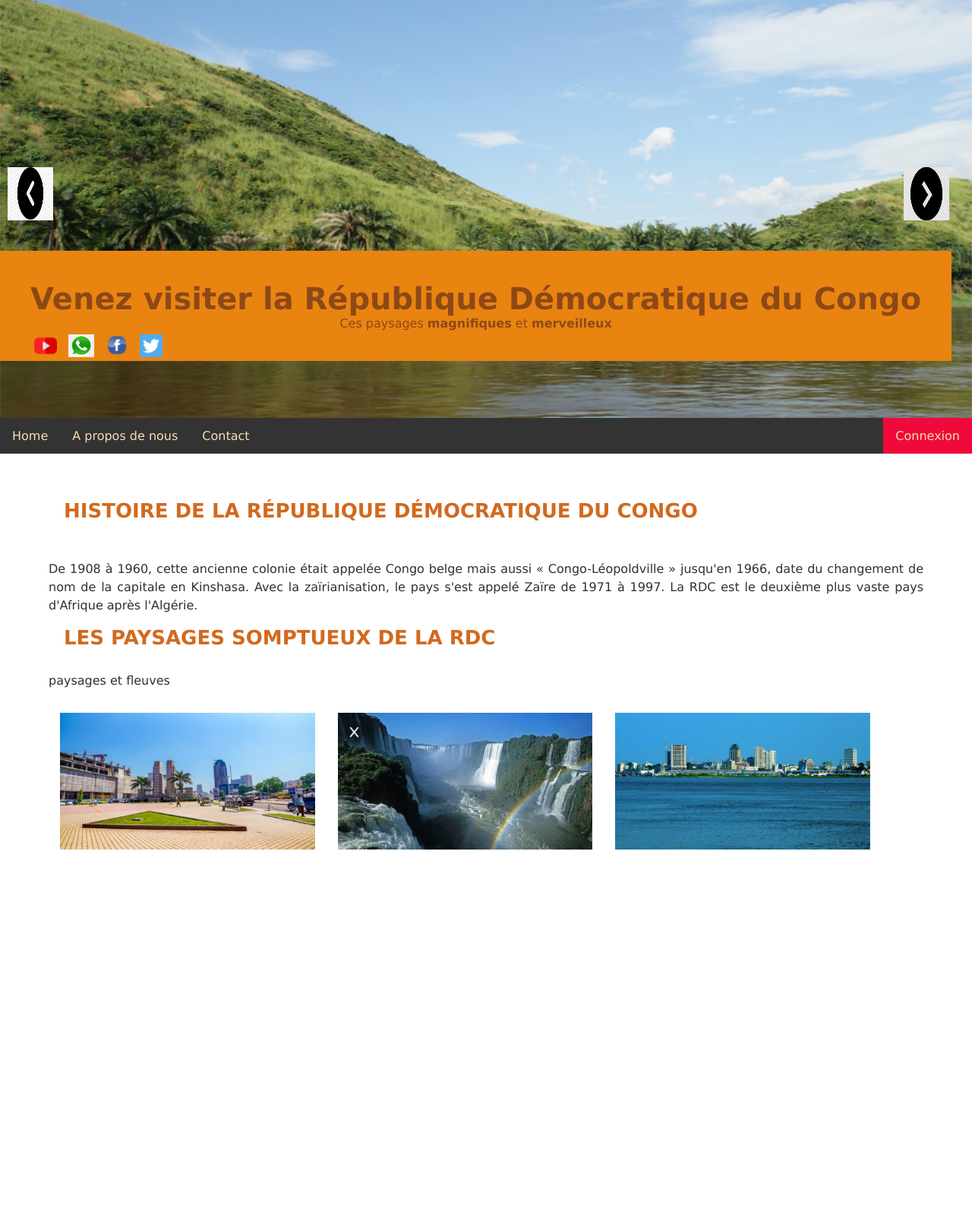
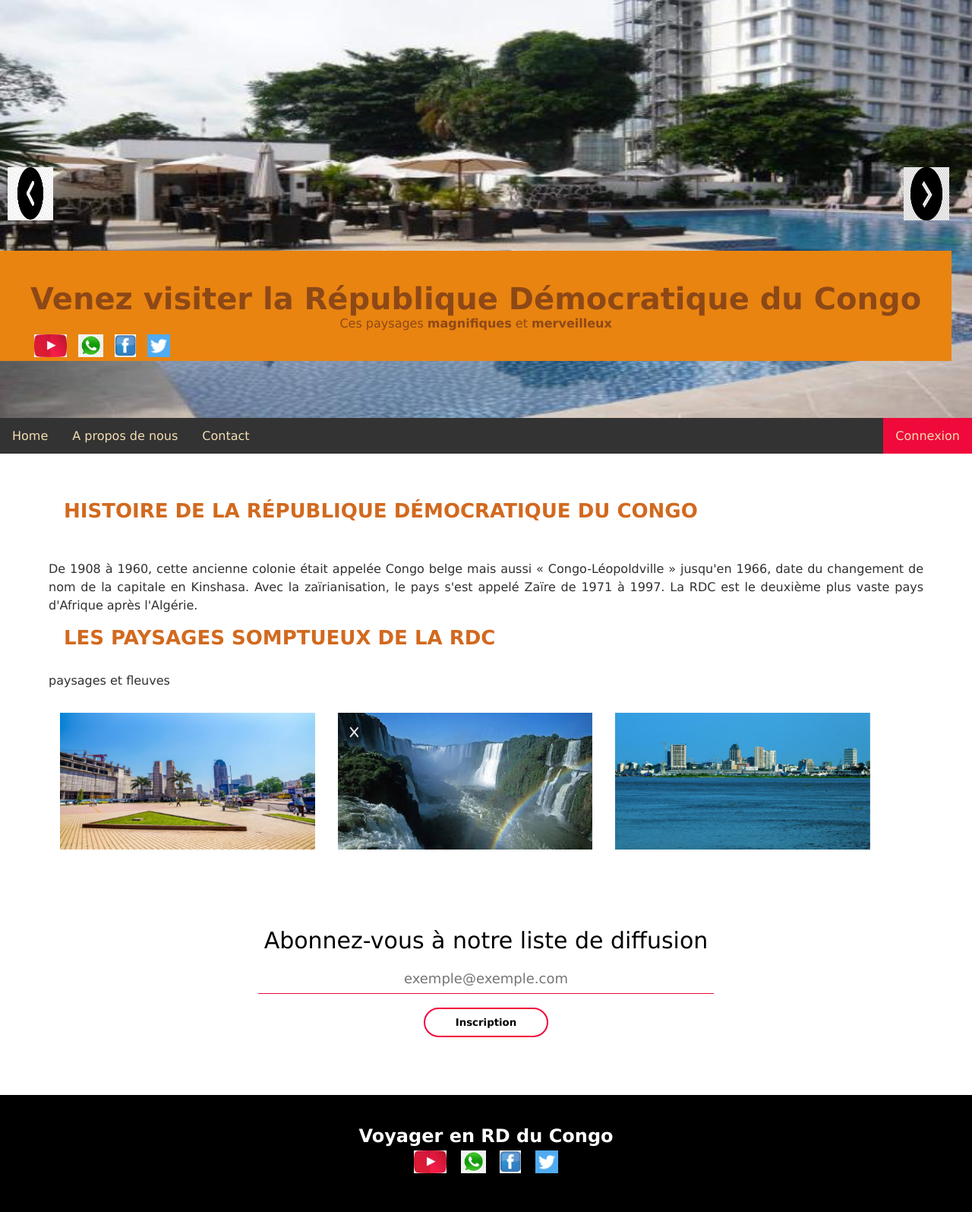
Before and after one commit to nella5/Congo-travel, a plain HTML site: page index.html in a window 1280 px wide. Shown: the whole page at 76% size. Before the commit the page ends 1143 px from the top, so only its background shows below. Drawn offline with Linux system fonts and the light colour scheme.

Commit message:
création slide avec js-suppr images-créations nouveau dossier pr les réseaux sociaux -modif js et css

```diff
--- a/index.html
+++ b/index.html
@@ -11,21 +11,21 @@
 
 <body>
 	<div id="slider">
-		<img src="images/Fleuve-Congo-paysage.jpg" id="img">
+		<img src="images/slide/Congo.jpg" id="img">
 
 		<div class="entête_titre">
 			<h1>Venez visiter la République Démocratique du Congo</h1>
 			Ces paysages <strong>magnifiques</strong> et <strong>merveilleux</strong>
 			<div id="rs">
-				<img src="images/youtube1.png" class="reseaux sociaux">
-				<img src="images/g-icon-whatsapp-grass-symbol.png" class="reseaux sociaux">
-				<img src="images/facebook.png" class="reseaux sociaux">
-				<img src="images/twitter.png" class="reseaux sociaux">
+				<img src="réseaux sociaux/youtube.jfif" class="reseaux sociaux">
+				<img src="réseaux sociaux/g-icon-whatsapp-grass-symbol.png" class="reseaux sociaux">
+				<img src="réseaux sociaux/3téléchargement.jfif" class="reseaux sociaux">
+				<img src="réseaux sociaux/twitter.png" class="reseaux sociaux">
 			</div>
 		</div>
 
-		<div id="btn_left"><img src="images/gauche.jpg" class="left" height="50px"></div>
-		<div id="btn_right"><img src="images/droit.jpg" class="right" height="50px"></div>
+		<div id="btn_left"><img src="images/gauche.jpg" class="left" height="50px" onclick="slider(-1)"></div>
+		<div id="btn_right"><img src="images/droit.jpg" class="right" height="50px" onclick="slider(1)"></div>
 
 	</div>
 
@@ -73,7 +73,7 @@
 		</div>
 
 		<div class="colonne">
-			<img src="images/kiknshasa.jpg" class="image" style="width:100%">
+			<img src="images/kinshasa.jpg" class="image" style="width:100%">
 			<div class="middle">
 				<div class="text"><strong> Vue sur Kinshasa</strong> </div>
 
@@ -83,6 +83,26 @@
 
 	</div>
 
+	<!--formulaire newsletter-->
+
+	<div class="inscription-boîte">
+		<h2>Abonnez-vous à notre liste de diffusion</h2>
+
+		<form class="inscription">
+			<input type="email" placeholder="exemple@exemple.com" autocomplete="off">
+			<button type="submit"><span>Inscription</span></button>
+		</form>
+	</div>
+
+	<div class="footer">
+
+		<h2>Voyager en RD du Congo<br>
+			<img src="réseaux sociaux/youtube.jfif" class="reseaux sociaux">
+			<img src="réseaux sociaux/g-icon-whatsapp-grass-symbol.png" class="reseaux sociaux">
+			<img src="réseaux sociaux/3téléchargement.jfif" class="reseaux sociaux">
+			<img src="réseaux sociaux/twitter.png" class="reseaux sociaux">
+		</h2>
+	</div>
 
 	<script src="script.js" type="text/javascript"></script>
 </body>
--- a/script.js
+++ b/script.js
@@ -0,0 +1,37 @@
+var compteurImage= 1;
+var totalimage= 5;
+
+function slider(x){
+ var image=document.getElementById('img');
+compteurImage=compteurImage + x;
+image.src="images/slide/Congo" + compteurImage + ".jpg";
+
+if (compteurImage >=totalimage)
+{
+	compteurImage=1;
+}
+if(compteurImage<1){
+compteurImage=totalimage;
+
+}
+
+}
+
+
+
+function sliderAutomatique(){
+	var image=document.getElementById('img');
+   compteurImage=compteurImage + 1;
+   image.src="images/slide/Congo" + compteurImage + ".jpg";
+
+   if (compteurImage >=totalimage)
+   {
+	   compteurImage=1;
+   }
+   if(compteurImage<1){
+   compteurImage=totalimage;
+
+   }
+
+   }
+   window.setInterval(sliderAutomatique,3000);
--- a/style.css
+++ b/style.css
@@ -6,7 +6,7 @@ body,html,*{
 }
 
 #slider{
-	background-color: aqua;
+	/*background-color: aqua;*/
 	width: 100%;
 	height: 550px;
 	position: relative;
@@ -25,6 +25,7 @@ body,html,*{
 	left: 0px;
 	top:0px;
 	position:absolute;
+	transition: 1s;
 
 }
 
@@ -34,6 +35,7 @@ body,html,*{
 	right: 0px;
 	top:0px;
 	position:absolute;
+	transition:1s;
 }
 
 .left{
@@ -43,10 +45,11 @@ body,html,*{
 	width: 60px;
 	height: 70px;
 
-}
-.left:hover{
-	opacity: 1;
+}.left :hover{
+	opacity: 2;
+	transition: 1s;
 	}
+
 
 .right{
 	position:absolute;
@@ -55,12 +58,13 @@ body,html,*{
 	width: 60px;
 	height: 70px;
 
-}
-
-.right:hover{
-	opacity: 1;
+}.right :hover{
+	opacity: 2;
+	transition: 1s;
 
 	}
+
+
 
 /*--------Style titre---------*/
 .entête_titre {
@@ -202,3 +206,71 @@ transform: translate(-50%, -50%);
 .colonne:hover .middle{
 	opacity: 1;
 }
+
+.inscription-boîte{
+	font-family: Cambria, Cochin, Georgia, Times, 'Times New Roman', serif;
+	padding:6% 0;
+	text-align: center;
+	clear:left;
+
+}
+
+.inscription-boîte h2{
+margin:0 0 1% 0;
+font-weight: 100;
+font-size: 30px;
+
+}
+
+.inscription-boîte .inscription{
+	width: 100%;
+	max-width: 600px;
+	margin: auto;
+}
+
+.inscription-boîte .inscription input{
+	width: 100%; background-color: transparent;
+	border: 0;
+	border-bottom: 1px solid #F00A3C;
+	padding: 1% 0 1% 0;
+	text-align: center;
+	font-size: 18px;
+	font-family: inherit;
+	font-weight: 300;
+	line-height: 1.5;
+	color: black;
+	outline: none;
+}
+
+.inscription-boîte .inscription button{
+	margin-top: 3%;
+	background: transparent;
+	border: 2px solid #F00A3C;
+	border-radius: 50px;
+	padding: 10px 40px;
+	cursor:pointer;
+	display: inline-block;
+	font-weight: 700;
+	position: relative;
+	transition: 2s;
+}
+
+.inscription-boîte .inscription button :hover{
+color:#F00A3C;
+padding: 10px 40px;
+transition: 2s;
+
+}
+
+.footer{
+	clear:left;
+	text-align: center;
+	padding: 40px;
+	bottom: 0;
+	margin-top: auto;
+	background-color: #000;
+}
+
+.footer h2{
+	color: #FFFFFF;
+}
```
Also changed, not shown: images/facebook.png (deleted), images/kinshasa.jpg (renamed from images/kiknshasa.jpg), images/kinshasa.png (deleted), images/slide/Congo.jpg (renamed from images/Fleuve-Congo-paysage.jpg), images/slide/Congo1.jpg (added), images/slide/Congo2.jpg (added), images/slide/Congo3.jpg (added), images/slide/Congo4.jpg (added), images/slide/Congo5.jpg (added), images/whatsapp-grass-internet-thumbnail.png (deleted), réseaux sociaux/3téléchargement.jfif (added), réseaux sociaux/g-icon-whatsapp-grass-symbol.png (renamed from images/g-icon-whatsapp-grass-symbol.png), réseaux sociaux/twitter.png (renamed from images/twitter.png), réseaux sociaux/youtube.jfif (renamed from images/youtube.jfif), 1 more files.
